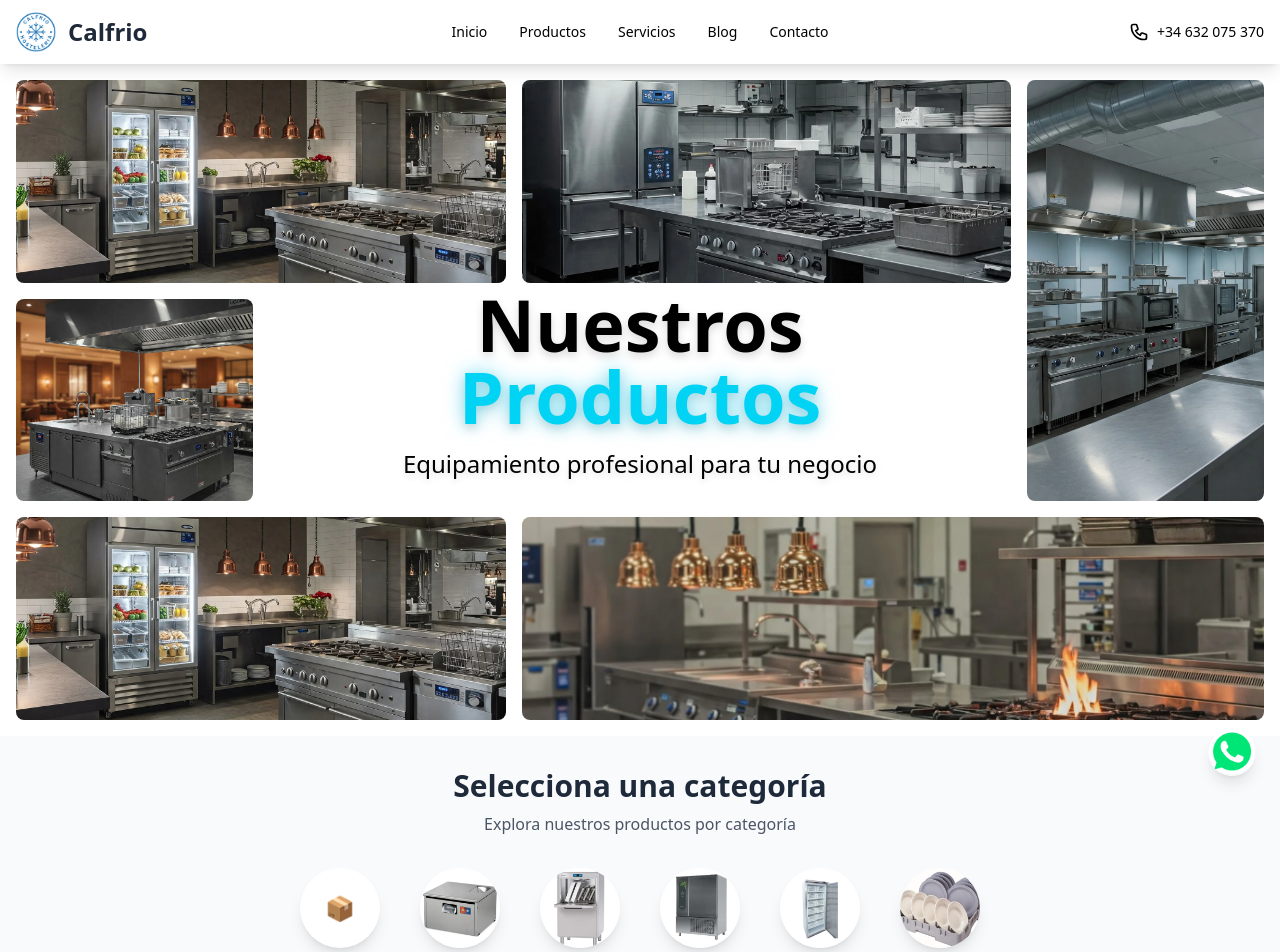
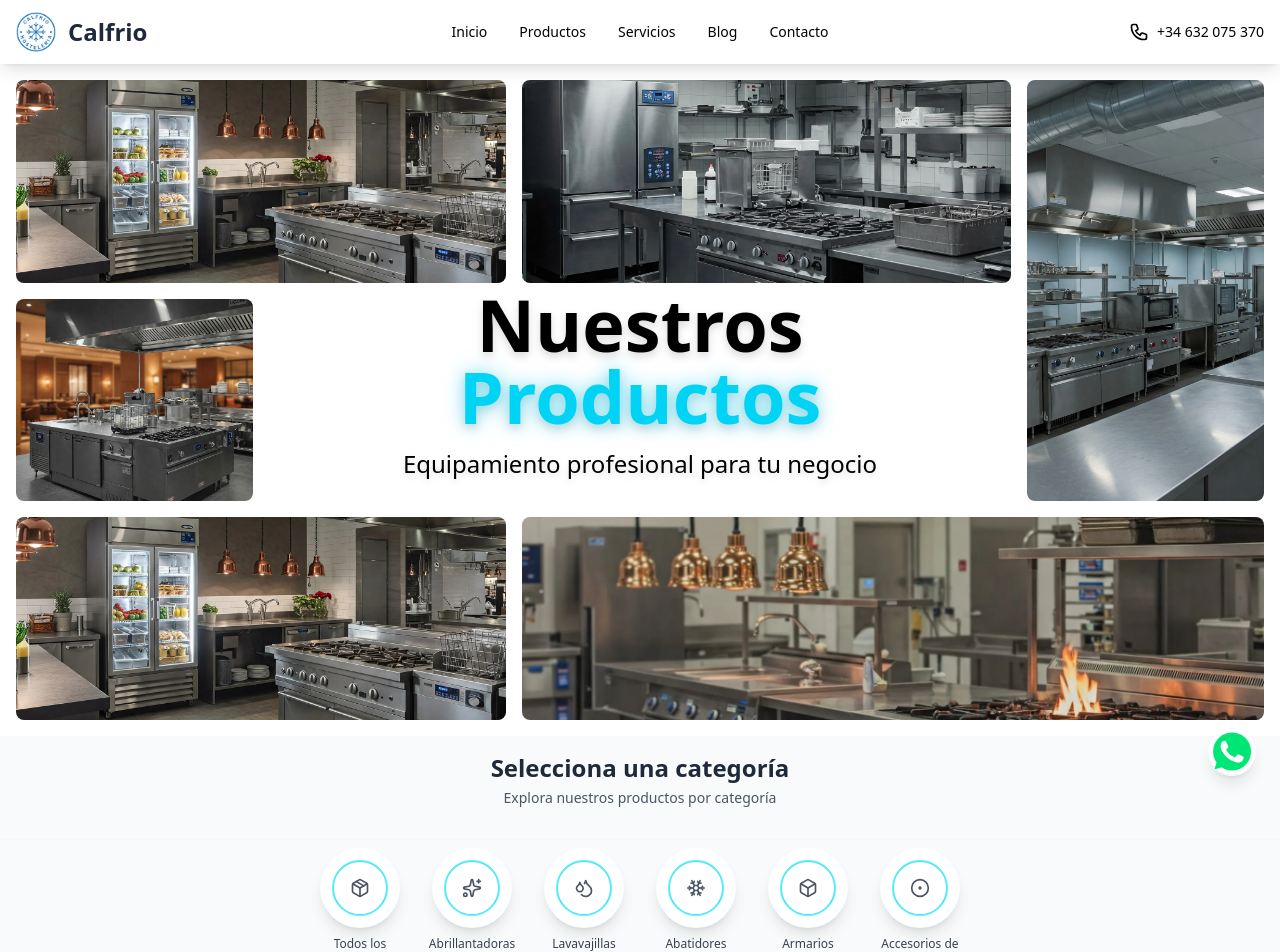
Before and after one commit to calfrio-es/Calfrio.es, a React (Vite) app: page /productos in a window 1280 px wide. Shown: the top 952 px of the page. Built offline with nearby package versions, Linux system fonts and the light colour scheme.

Commit message:
Agrega la dependencia 'lucide-react' y actualiza el componente CategoriaProductos.jsx para utilizar iconos en lugar de imágenes representativas. Se mejora la presentación de las categorías con iconos y se ajusta la estructura del contenedor para una mejor visualización.

```diff
--- a/package.json
+++ b/package.json
@@ -11,6 +11,7 @@
   },
   "dependencies": {
     "@tailwindcss/vite": "^4.1.11",
+    "lucide-react": "^0.536.0",
     "react": "^19.1.0",
     "react-dom": "^19.1.0",
     "react-router-dom": "^7.7.1",
--- a/src/pages/productos/sections/CategoriaProductos.jsx
+++ b/src/pages/productos/sections/CategoriaProductos.jsx
@@ -1,62 +1,64 @@
 import React from 'react';
 import { getCategories } from '../../../data/products';
 
-// Importar imágenes representativas de cada categoría
-import cesta15platos from '../../../assets/img/products/accesorios-lavado/cesta15platos.webp';
-import secadorabrillantadora3000ud from '../../../assets/img/products/abrillantadoras-cubiertos/secadorabrillantadora3000ud.webp';
-import lavaobjetos445cm from '../../../assets/img/products/lavavajillas/lavaobjetos445cm.webp';
-import abatidor10bandejas from '../../../assets/img/products/abatidores/abatidor-de-temperatura-mixto-10-bandejas-gn2-1-y-600x400-mm-de-1270-x1090-x1800h-mm-cordoba-cr-102-600x600.webp';
-import armariogn21inoxidable from '../../../assets/img/products/armarios-refrigeradores/armario-gn2-1-inoxidable-con-12-cajones-600.webp';
+// Importar iconos de Lucide React
+import { Package, Sparkles, Droplets, Snowflake, Box, CircleDot } from 'lucide-react';
 
 const CategoriaProductos = ({ onCategoriaSelect, categoriaSeleccionada }) => {
   const categorias = [
     {
       id: 0,
       nombre: 'Todos los productos',
-      imagen: null,
+      icono: Package,
       color: 'bg-gray-500',
       badge: null,
-      slug: 'todos'
+      slug: 'todos',
+      tieneCyan: true
     },
     {
       id: 1,
       nombre: 'Abrillantadoras Cubiertos',
-      imagen: secadorabrillantadora3000ud,
+      icono: Sparkles,
       color: 'bg-yellow-500',
       badge: null,
-      slug: 'abrillantadoras-cubiertos'
+      slug: 'abrillantadoras-cubiertos',
+      tieneCyan: true
     },
     {
       id: 2,
       nombre: 'Lavavajillas',
-      imagen: lavaobjetos445cm,
+      icono: Droplets,
       color: 'bg-cyan-500',
       badge: null,
-      slug: 'lavavajillas'
+      slug: 'lavavajillas',
+      tieneCyan: true
     },
     {
       id: 3,
       nombre: 'Abatidores',
-      imagen: abatidor10bandejas,
+      icono: Snowflake,
       color: 'bg-indigo-500',
       badge: null,
-      slug: 'abatidores'
+      slug: 'abatidores',
+      tieneCyan: true
     },
     {
       id: 4,
       nombre: 'Armarios refrigeradores',
-      imagen: armariogn21inoxidable,
+      icono: Box,
       color: 'bg-green-500',
       badge: null,
-      slug: 'armarios-refrigeradores'
+      slug: 'armarios-refrigeradores',
+      tieneCyan: true
     },
     {
       id: 5,
       nombre: 'Accesorios de Lavado',
-      imagen: cesta15platos,
+      icono: CircleDot,
       color: 'bg-blue-500',
       badge: null,
-      slug: 'accesorios-lavado'
+      slug: 'accesorios-lavado',
+      tieneCyan: true
     }
   ];
 
@@ -76,18 +78,26 @@ const CategoriaProductos = ({ onCategoriaSelect, categoriaSeleccionada }) => {
   };
 
   return (
-    <section className="py-8 bg-gray-50">
+    <>
+      <section className="py-4 bg-gray-50">
         <div className="container mx-auto max-w-7xl px-4">
-        <div className="text-center mb-8">
-          <h2 className="text-2xl md:text-3xl font-bold text-gray-800 mb-2">
+          <div className="text-center mb-4">
+            <h2 className="text-xl md:text-2xl font-bold text-gray-800 mb-1">
               Selecciona una categoría
             </h2>
-          <p className="text-gray-600 text-sm md:text-base">
+            <p className="text-gray-600 text-sm">
               Explora nuestros productos por categoría
             </p>
           </div>
-        <div className="flex overflow-x-auto gap-10 pb-4 scrollbar-hide justify-start md:justify-center">
-          {categorias.map((categoria) => (
+        </div>
+      </section>
+
+      <div className="sticky top-16 z-40 bg-gray-50 border-b border-gray-200 shadow-sm py-2">
+        <div className="container mx-auto max-w-7xl px-4">
+          <div className="flex overflow-x-auto gap-8 pb-2 scrollbar-hide justify-start md:justify-center">
+            {categorias.map((categoria) => {
+              const IconComponent = categoria.icono;
+              return (
                 <div
                   key={categoria.id}
                   className={`flex flex-col items-center group cursor-pointer flex-shrink-0 w-20 ${
@@ -96,19 +106,20 @@ const CategoriaProductos = ({ onCategoriaSelect, categoriaSeleccionada }) => {
                   onClick={() => handleCategoriaClick(categoria.slug)}
                 >
                   <div className={`relative w-16 h-16 md:w-20 md:h-20 rounded-full bg-white shadow-lg flex items-center justify-center mb-2 transition-all duration-300 group-hover:scale-110 group-hover:shadow-xl overflow-hidden ${
-                categoriaSeleccionada === categoria.slug ? 'shadow-xl bg-cyan-50' : ''
+                    categoriaSeleccionada === categoria.slug ? 'shadow-xl bg-gray-50' : ''
                   }`}>
-                {categoria.imagen ? (
-                  <img
-                    src={categoria.imagen}
-                    alt={categoria.nombre}
-                    className="w-full h-full object-cover"
+                    <div className={`absolute inset-3 rounded-full border-2 border-cyan-300 flex items-center justify-center ${
+                      categoriaSeleccionada === categoria.slug ? 'bg-cyan-100' : 'bg-transparent'
+                    }`}>
+                      <IconComponent
+                        size={20}
+                        className={`transition-colors duration-300 ${
+                          categoriaSeleccionada === categoria.slug
+                            ? 'text-cyan-600 group-hover:text-cyan-700'
+                            : 'text-gray-600 group-hover:text-gray-800'
+                        }`}
                       />
-                ) : (
-                  <span className="text-xl md:text-2xl">
-                    📦
-                  </span>
-                )}
+                    </div>
 
                     {/* Badge para elementos destacados */}
                     {categoria.badge && (
@@ -120,14 +131,16 @@ const CategoriaProductos = ({ onCategoriaSelect, categoriaSeleccionada }) => {
                     )}
                   </div>
 
-              <span className="text-xs md:text-sm font-medium text-gray-700 text-center group-hover:text-gray-900 transition-colors duration-300 leading-tight">
+                  <span className="text-xs font-medium text-gray-700 text-center group-hover:text-gray-900 transition-colors duration-300 leading-tight">
                     {categoria.nombre}
                   </span>
                 </div>
-          ))}
+              );
+            })}
           </div>
         </div>
-    </section>
+      </div>
+    </>
   );
 };
 
```
Also changed, not shown: 1 other file (tests, documents, lock files or other folders). Lines whose indentation alone changed are shown as unchanged.
